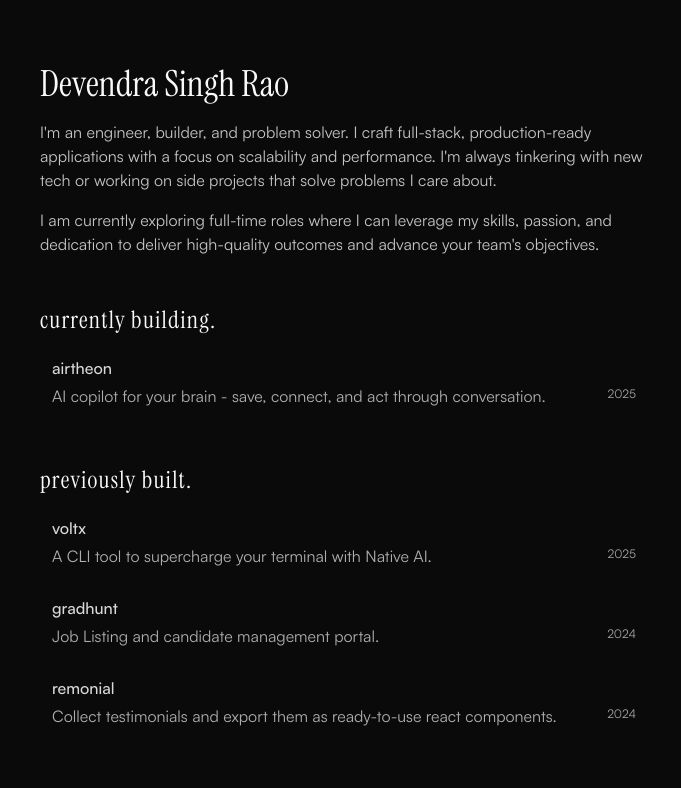
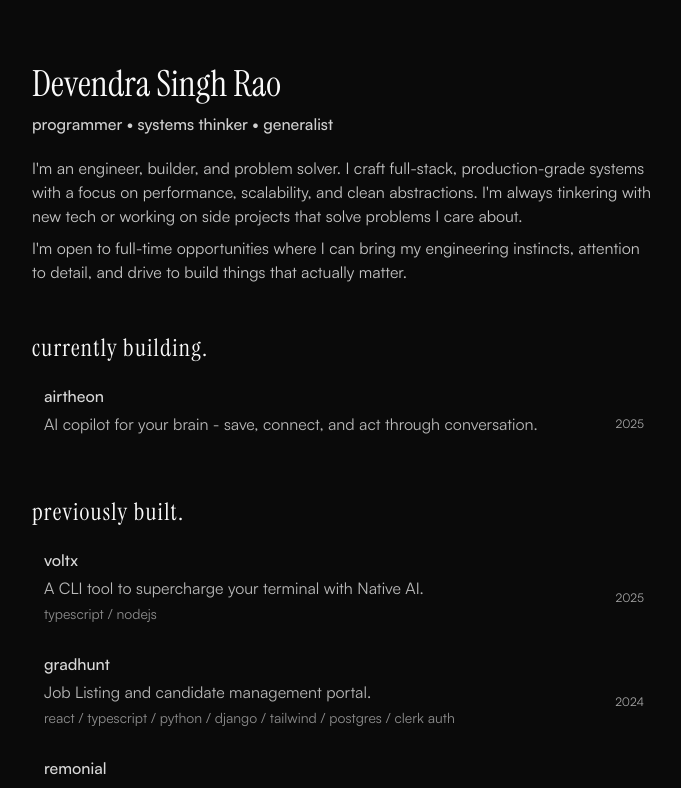
Before and after one commit to raodevendrasingh/site, a Next.js app: page / in a window 1280 px wide. Shown: the top 788 px of the page, without its empty margins (296-977 px from the left). Built offline with nearby package versions, Linux system fonts and the light colour scheme.

Commit message:
feat: enhance project details and layout styling

```diff
--- a/src/app/layout.tsx
+++ b/src/app/layout.tsx
@@ -66,7 +66,7 @@ export default function RootLayout({
 				<link rel="icon" type="image/icon" href="/favicon.ico" />
 				<link rel="manifest" href="/manifest.json" />
 			</head>
-			<body className="min-h-screen flex flex-col mx-auto max-w-2xl pt-12 md:pt-16 px-8 antialiased">
+			<body className="min-h-screen flex flex-col mx-auto max-w-2xl pt-12 md:pt-16 px-6 antialiased">
 				<main className="grow">{children}</main>
 				<Footer />
 			</body>
--- a/src/app/page.tsx
+++ b/src/app/page.tsx
@@ -9,17 +9,24 @@ import { projects } from "@/data/projects";
 export default function Home() {
 	return (
 		<div className="flex flex-col space-y-12">
-			<section className="flex flex-col space-y-4">
+			<section className="flex flex-col space-y-2">
 				<NameTransition />
-				<p className="text-primary/85 text-pretty">
-					I'm an engineer, builder, and problem solver. I craft full-stack, production-ready
-					applications with a focus on scalability and performance. I'm always tinkering with new
-					tech or working on side projects that solve problems I care about.
-				</p>
-				<p className="text-primary/85 text-pretty">
-					I am currently exploring full-time roles where I can leverage my skills, passion, and
-					dedication to deliver high-quality outcomes and advance your team's objectives.
-				</p>
+				<div className="flex flex-col gap-5">
+					<h3 className="text-primary/90 text-pretty font-medium">
+						programmer • systems thinker • generalist
+					</h3>
+					<div className="flex flex-col gap-2">
+						<p className="text-primary/85 text-pretty">
+							I'm an engineer, builder, and problem solver. I craft full-stack, production-grade
+							systems with a focus on performance, scalability, and clean abstractions. I'm always
+							tinkering with new tech or working on side projects that solve problems I care about.
+						</p>
+						<p className="text-primary/85 text-pretty">
+							I'm open to full-time opportunities where I can bring my engineering instincts,
+							attention to detail, and drive to build things that actually matter.
+						</p>
+					</div>
+				</div>
 			</section>
 
 			<section className="flex flex-col space-y-3">
--- a/src/components/project-card.tsx
+++ b/src/components/project-card.tsx
@@ -6,6 +6,7 @@ interface Project {
 	id: number;
 	title: string;
 	description: string;
+	stack?: string[];
 	link: string;
 	tag?: string;
 	year?: string;
@@ -16,7 +17,7 @@ interface ProjectCardProps {
 }
 
 export const ProjectCard: FC<ProjectCardProps> = ({ project }) => {
-	const { id, title, description, link, year } = project;
+	const { id, title, description, stack, link, year } = project;
 
 	return (
 		<div key={id} className="group relative px-3 py-2 hover:bg-accent/40">
@@ -46,7 +47,8 @@ export const ProjectCard: FC<ProjectCardProps> = ({ project }) => {
 			>
 				<div className="flex flex-col gap-1">
 					<span className="font-medium text-primary/95">{title}</span>
-					<span className="text-primary/75">{description}</span>
+					<span className="text-primary/80">{description}</span>
+					<span className="text-primary/60 text-sm">{stack?.join(" / ")}</span>
 				</div>
 				<div className="relative flex flex-col items-center gap-2 justify-between pl-4">
 					<ArrowUpRight
--- a/src/data/projects.ts
+++ b/src/data/projects.ts
@@ -3,6 +3,7 @@ export const projects = [
 		id: 1,
 		title: "voltx",
 		description: "A CLI tool to supercharge your terminal with Native AI.",
+		stack: ["typescript", "nodejs"],
 		link: "https://github.com/raodevendrasingh/voltx",
 		show: true,
 		year: "2025",
@@ -11,6 +12,7 @@ export const projects = [
 		id: 2,
 		title: "gradhunt",
 		description: "Job Listing and candidate management portal.",
+		stack: ["react", "typescript", "python", "django", "tailwind", "postgres", "clerk auth"],
 		link: "https://github.com/raodevendrasingh/gradhunt",
 		show: true,
 		year: "2024",
@@ -19,6 +21,7 @@ export const projects = [
 		id: 3,
 		title: "remonial",
 		description: "Collect testimonials and export them as ready-to-use react components.",
+		stack: ["nextjs", "typescript", "tailwind", "mongodb", "next-auth"],
 		link: "https://github.com/raodevendrasingh/remonial",
 		show: true,
 		year: "2024",
```
